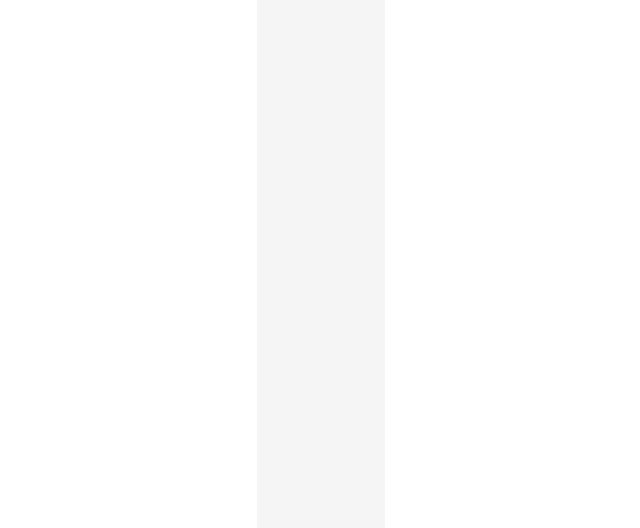
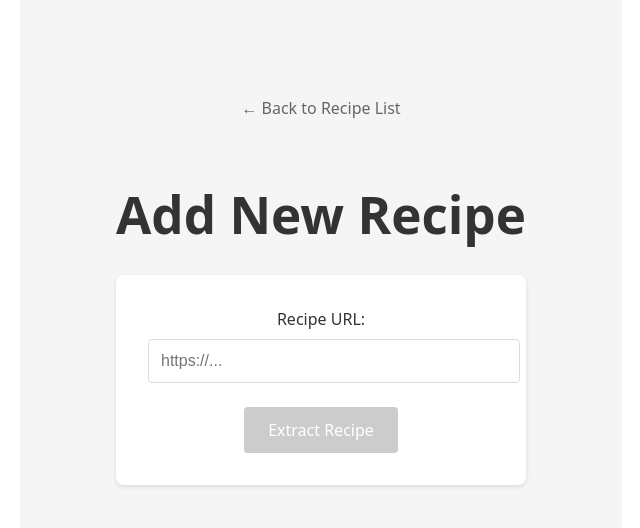
Before and after one commit to kevinmcclos4-dev/virtual_cookbook, a React (Vite) app: page /add-recipe in a window 1280 px wide. Before the commit this address had no page. Shown: the top 528 px of the page, without its empty margins (319-959 px from the left). Built offline with nearby package versions, Linux system fonts and the light colour scheme.

Commit message:
Adding recipe extraction feature with ability to save recipes in DB

```diff
--- a/src/App.css
+++ b/src/App.css
@@ -124,3 +124,143 @@ h2 {
   color: #444;
   margin-bottom: 1rem;
 }
+
+.add-recipe {
+  max-width: 800px;
+  margin: 0 auto;
+  padding: 2rem;
+  background-color: #f5f5f5;
+}
+
+.recipe-form {
+  background: #ffffff;
+  padding: 2rem;
+  border-radius: 8px;
+  box-shadow: 0 2px 4px rgba(0, 0, 0, 0.1);
+  margin-top: 2rem;
+}
+
+.form-group {
+  margin-bottom: 1.5rem;
+}
+
+.form-group label {
+  display: block;
+  margin-bottom: 0.5rem;
+  color: #333;
+  font-weight: 500;
+}
+
+.url-input {
+  width: 100%;
+  padding: 0.75rem;
+  border: 1px solid #ddd;
+  border-radius: 4px;
+  font-size: 1rem;
+}
+
+.url-input:focus {
+  outline: none;
+  border-color: #646cff;
+  box-shadow: 0 0 0 2px rgba(100, 108, 255, 0.2);
+}
+
+.extract-button {
+  background-color: #646cff;
+  color: white;
+  padding: 0.75rem 1.5rem;
+  border: none;
+  border-radius: 4px;
+  font-size: 1rem;
+  cursor: pointer;
+  transition: background-color 0.2s;
+}
+
+.extract-button:hover:not(:disabled) {
+  background-color: #535bf2;
+}
+
+.extract-button:disabled {
+  background-color: #ccc;
+  cursor: not-allowed;
+}
+
+.error-message {
+  color: #dc3545;
+  margin-top: 1rem;
+  padding: 0.75rem;
+  background-color: #f8d7da;
+  border-radius: 4px;
+}
+
+.recipe-preview {
+  margin-top: 2rem;
+  padding: 1.5rem;
+  background-color: #f8f9fa;
+  border-radius: 4px;
+  color: #333;
+}
+
+.recipe-preview h2 {
+  color: #333;
+  margin-bottom: 1.5rem;
+}
+
+.recipe-preview h3 {
+  color: #444;
+  margin: 1.5rem 0 1rem;
+  font-size: 1.2rem;
+}
+
+.recipe-preview ul, .recipe-preview ol {
+  text-align: left;
+  padding-left: 1.5rem;
+  margin: 0;
+}
+
+.recipe-preview li {
+  margin: 0.5rem 0;
+  line-height: 1.5;
+  color: #333;
+}
+
+.save-recipe-button {
+  background-color: #28a745;
+  color: white;
+  padding: 0.75rem 1.5rem;
+  border: none;
+  border-radius: 4px;
+  font-size: 1rem;
+  cursor: pointer;
+  transition: background-color 0.2s;
+  margin-top: 1.5rem;
+}
+
+.save-recipe-button:hover:not(:disabled) {
+  background-color: #218838;
+}
+
+.save-recipe-button:disabled {
+  background-color: #ccc;
+  cursor: not-allowed;
+}
+
+.recipe-header {
+  display: flex;
+  justify-content: space-between;
+  align-items: center;
+  margin-bottom: 2rem;
+}
+
+.add-recipe-button {
+  background-color: #646cff;
+  color: white;
+  padding: 0.75rem 1.5rem;
+  border-radius: 4px;
+  text-decoration: none;
+  transition: background-color 0.2s;
+}
+
+.add-recipe-button:hover {
+  background-color: #535bf2;
+}
--- a/src/App.jsx
+++ b/src/App.jsx
@@ -1,6 +1,7 @@
 import { BrowserRouter as Router, Routes, Route } from 'react-router-dom';
 import RecipeList from './components/RecipeList';
 import RecipeDetail from './components/RecipeDetail';
+import AddRecipe from './components/AddRecipe';
 import './App.css';
 
 function App() {
@@ -10,6 +11,7 @@ function App() {
         <Routes>
           <Route path="/" element={<RecipeList />} />
           <Route path="/recipe/:id" element={<RecipeDetail />} />
+          <Route path="/add-recipe" element={<AddRecipe />} />
         </Routes>
       </div>
     </Router>
--- /dev/null
+++ b/src/components/AddRecipe.jsx
@@ -0,0 +1,108 @@
+import { useState } from 'react';
+import { Link, useNavigate } from 'react-router-dom';
+import { extractRecipe, saveRecipe } from '../services/api';
+
+function AddRecipe() {
+  const [url, setUrl] = useState('');
+  const [loading, setLoading] = useState(false);
+  const [saving, setSaving] = useState(false);
+  const [error, setError] = useState(null);
+  const [preview, setPreview] = useState(null);
+  const navigate = useNavigate();
+
+  const handleExtract = async () => {
+    setLoading(true);
+    setError(null);
+    try {
+      const data = await extractRecipe(url);
+      console.log(data);
+      setPreview(data);
+    } catch (err) {
+      setError('Failed to extract recipe. Please try again.');
+      console.error(err);
+    } finally {
+      setLoading(false);
+    }
+  };
+
+  const handleSave = async () => {
+    if (!preview) return;
+
+    setSaving(true);
+    setError(null);
+    try {
+      await saveRecipe({
+        title: preview.title,
+        ingredients: preview.ingredients,
+        instructions: preview.instructions
+      });
+      navigate('/'); // Redirect to recipe list after successful save
+    } catch (err) {
+      setError('Failed to save recipe. Please try again.');
+      console.error(err);
+    } finally {
+      setSaving(false);
+    }
+  };
+
+  return (
+    <div className="add-recipe">
+      <Link to="/" className="back-link">← Back to Recipe List</Link>
+      <h1>Add New Recipe</h1>
+
+      <div className="recipe-form">
+        <div className="form-group">
+          <label htmlFor="url">Recipe URL:</label>
+          <input
+            type="url"
+            id="url"
+            value={url}
+            onChange={(e) => setUrl(e.target.value)}
+            placeholder="https://..."
+            className="url-input"
+          />
+        </div>
+
+        <button
+          onClick={handleExtract}
+          disabled={loading || !url}
+          className="extract-button"
+        >
+          {loading ? 'Extracting...' : 'Extract Recipe'}
+        </button>
+
+        {error && <div className="error-message">{error}</div>}
+
+        {preview && (
+          <div className="recipe-preview">
+            <h2>{preview.title}</h2>
+
+            <h3>Ingredients</h3>
+            <ul>
+              {preview.ingredients.map((ingredient, index) => (
+                <li key={index}>{ingredient}</li>
+              ))}
+            </ul>
+
+            <h3>Instructions</h3>
+            <ol>
+              {preview.instructions.map((instruction, index) => (
+                <li key={index}>{instruction}</li>
+              ))}
+            </ol>
+
+            <button
+              onClick={handleSave}
+              disabled={saving}
+              className="save-recipe-button"
+            >
+              {saving ? 'Saving...' : 'Save Recipe'}
+            </button>
+          </div>
+        )}
+      </div>
+    </div>
+  );
+}
+
+export default AddRecipe;
--- a/src/components/RecipeList.jsx
+++ b/src/components/RecipeList.jsx
@@ -34,7 +34,12 @@ function RecipeList() {
 
   return (
     <div className="recipe-list">
-      <h1>My Recipe Collection</h1>
+      <div className="recipe-header">
+        <h1>My Recipe Collection</h1>
+        <Link to="/add-recipe" className="add-recipe-button">
+          Add Recipe
+        </Link>
+      </div>
       <div className="recipe-grid">
         {recipes.map((recipe) => (
           <Link to={`/recipe/${recipe.id}`} key={recipe.id} className="recipe-card">
--- a/src/services/api.js
+++ b/src/services/api.js
@@ -1,5 +1,6 @@
 const API_BASE_URL = import.meta.env.VITE_API_URL;
 const RECIPES_ENDPOINT = import.meta.env.VITE_API_RECIPES_ENDPOINT;
+const EXTRACT_RECIPE_ENDPOINT = import.meta.env.VITE_API_EXTRACT_RECIPE_ENDPOINT;
 
 export const fetchRecipes = async () => {
   try {
@@ -28,3 +29,44 @@ export const fetchRecipeById = async (id) => {
     throw error;
   }
 };
+
+export const extractRecipe = async (url) => {
+  try {
+    const response = await fetch(`${API_BASE_URL}${EXTRACT_RECIPE_ENDPOINT}`, {
+      method: 'POST',
+      headers: { 'Content-Type': 'application/json' },
+      body: JSON.stringify({ url })
+    });
+
+    if (!response.ok) {
+      throw new Error('Failed to extract recipe');
+    }
+
+    const data = await response.json();
+    console.log(data);
+    return data;
+  } catch (error) {
+    console.error('Error extracting recipe:', error);
+    throw error;
+  }
+};
+
+export const saveRecipe = async (recipe) => {
+  try {
+    const response = await fetch(`${API_BASE_URL}${RECIPES_ENDPOINT}`, {
+      method: 'POST',
+      headers: { 'Content-Type': 'application/json' },
+      body: JSON.stringify(recipe)
+    });
+
+    if (!response.ok) {
+      throw new Error('Failed to save recipe');
+    }
+
+    const data = await response.json();
+    return data;
+  } catch (error) {
+    console.error('Error saving recipe:', error);
+    throw error;
+  }
+};
```
Also changed, not shown: 1 other file (tests, documents, lock files or other folders).
